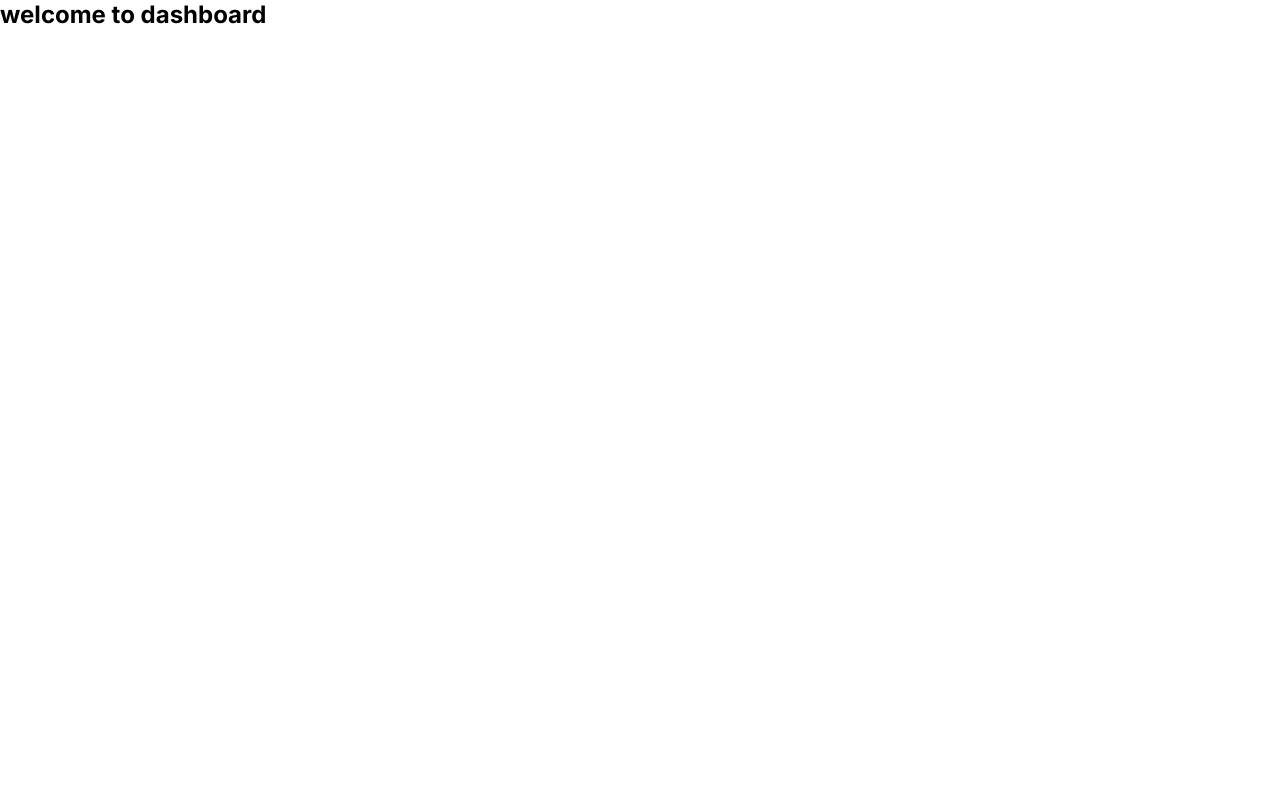
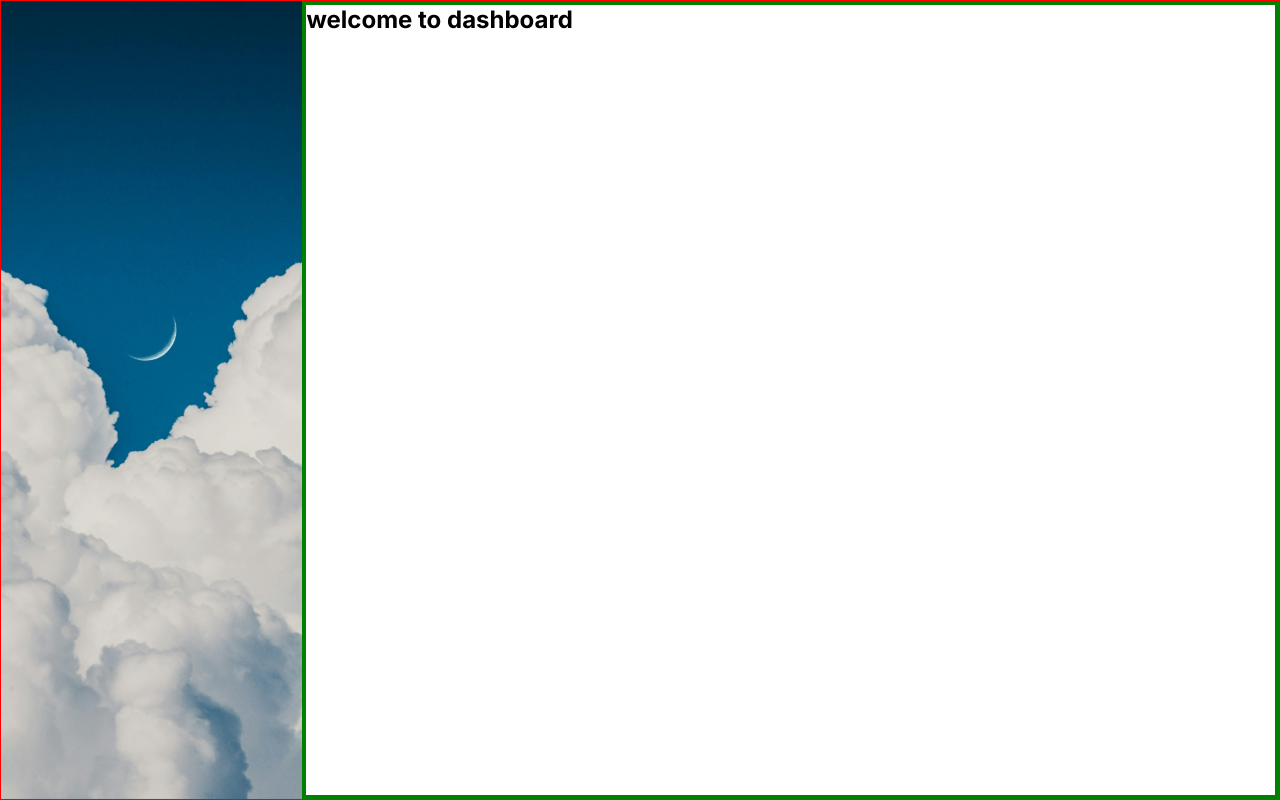
Before and after one commit to NSENGIYUMVA-Christian/weather-app-nextjs, a Next.js app in the folder client/: page /dashboard in a window 1280 px wide. Built offline with nearby package versions, Linux system fonts and the light colour scheme; sample sign-in values are in the browser's storage.

Commit message:
done with basic structuring of dashboard

```diff
--- a/client/app/auth/page.tsx
+++ b/client/app/auth/page.tsx
@@ -60,6 +60,8 @@ import {  toast } from 'react-toastify';
        setAuth(data.user);
         /// keeping response in local storage
         addUserToLocalStorage(data.user);
+        /// notify user
+        toast.success("Login success")
         /// go to dashboard
         router.push('/dashboard')
           //console.log("data is",data)
@@ -77,8 +79,7 @@ import {  toast } from 'react-toastify';
         }
       try {
           const {data} = await axios.post("http://localhost:8080/api/v1/auth/register",registerData)
-        // console.log('form data is', loginData);
-          console.log("data is",data)
+          toast.success("Register success")
       } catch (error) {
           console.log("there was an error")
       }
--- /dev/null
+++ b/client/app/dashboard/page.module.scss
@@ -0,0 +1,17 @@
+
+
+
+.mainContainer{
+    border: 1px solid red;
+    display: flex;
+    height: 100vh;
+    img{
+        width:100%;
+        height: 100%;
+    }
+}
+
+.col2{
+    border: 4px solid green;
+    flex: 1;
+}
--- a/client/app/dashboard/page.tsx
+++ b/client/app/dashboard/page.tsx
@@ -5,6 +5,8 @@ import { useAppContext } from '@/context';
 import { useRouter } from 'next/navigation'
 import banner from '../../public/images/banner.svg';
 import Image from 'next/image'
+import styles from "./page.module.scss"
+
 
 const dashboard = () => {
     const router = useRouter()
@@ -21,10 +23,19 @@ console.log("test hh",auth)
     /// getting auth data
     const {id,first_name,last_name,email,username} = auth || {}
   return (<>
- {auth && <div>
-   <h2>welcome {first_name} to dashboard</h2>
-
-
+ {auth && <div className={`${styles.mainContainer} `}>
+  {/* col 1 */}
+  <div>
+    {/* weather banner */}
+    <Image
+      src={banner}
+      alt="weather banner"
+    />
+  </div>
+  {/* col-2 */}
+  <div className={styles.col2} >
+  <h2>welcome {first_name} to dashboard</h2>
+  </div>
 
     </div> }
   </>
--- a/client/app/globals.css
+++ b/client/app/globals.css
@@ -7,10 +7,7 @@
   padding: 0;
   margin: 0;
 }
-img{
-  width:100%;
-  height:100%
-}
+
 
 html,
 body {
```
